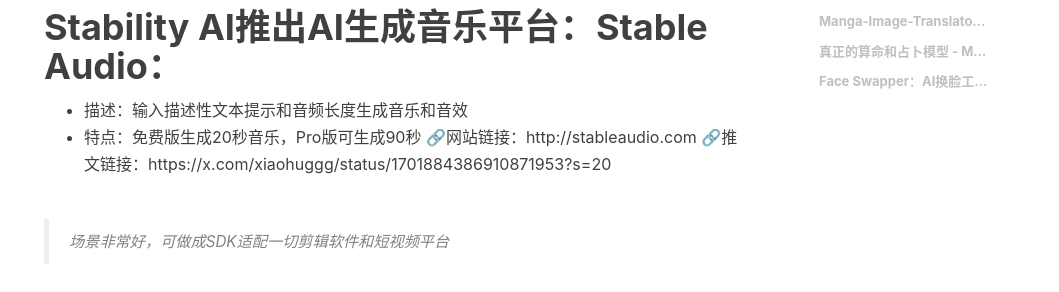
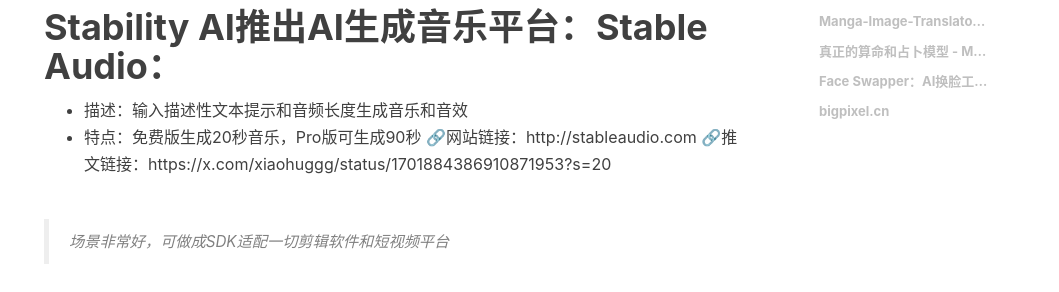
Before and after one commit to Gordon-Deng/Gordon-Deng.github.io, a Jekyll site: the page built from _posts/2023-09-12-ai学徒日记.markdown, in a window 1280 px wide and 900 px high, scrolled down 760 px. Shown: the part 353-645 px from the top of the window, without its empty margins (221-1280 px from the left). Built offline with Jekyll 4.4.1, drawn with Linux system fonts in a browser that asks for light colours; nearby versions of some CDN libraries; comment, search, counter and statistics services are not loaded; some of the changed text lies outside the part shown.

Commit message:
Update 2023-09-12-ai学徒日记.markdown

```diff
--- a/_posts/2023-09-12-ai学徒日记.markdown
+++ b/_posts/2023-09-12-ai学徒日记.markdown
@@ -100,3 +100,7 @@
 # Face Swapper：AI换脸工具:
 - 视频领域
 https://icons8.com/swapper
+
+# bigpixel.cn
+- 360视图看世界
+https://bigpixel.cn
```
